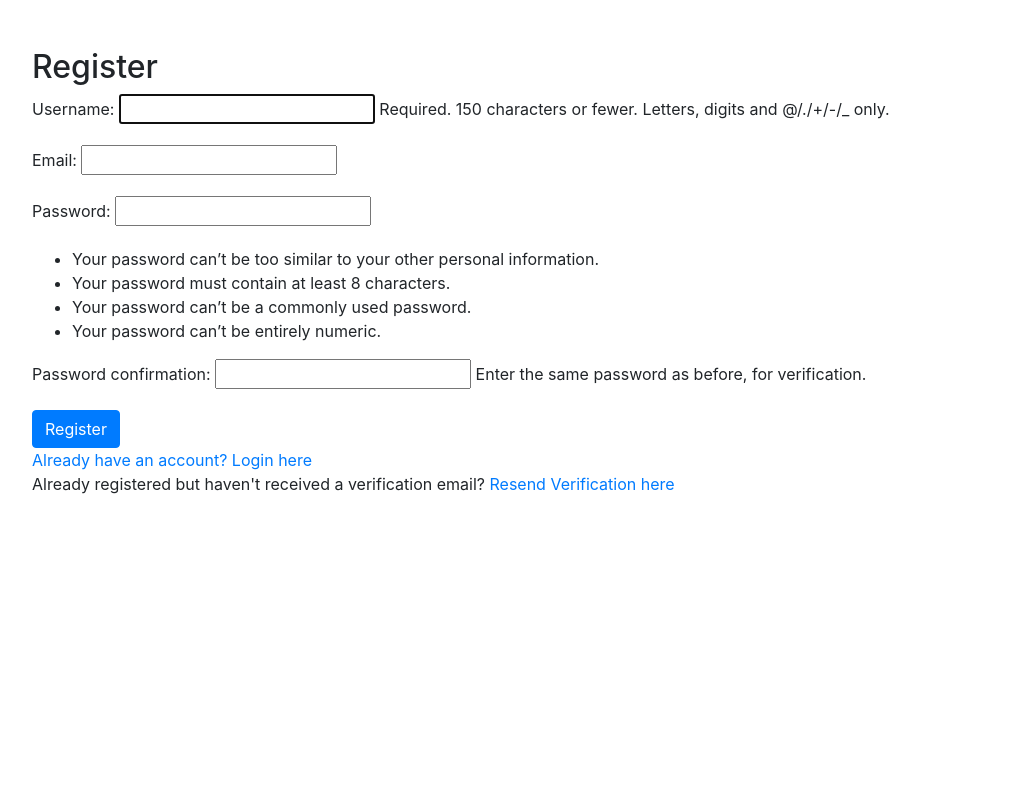
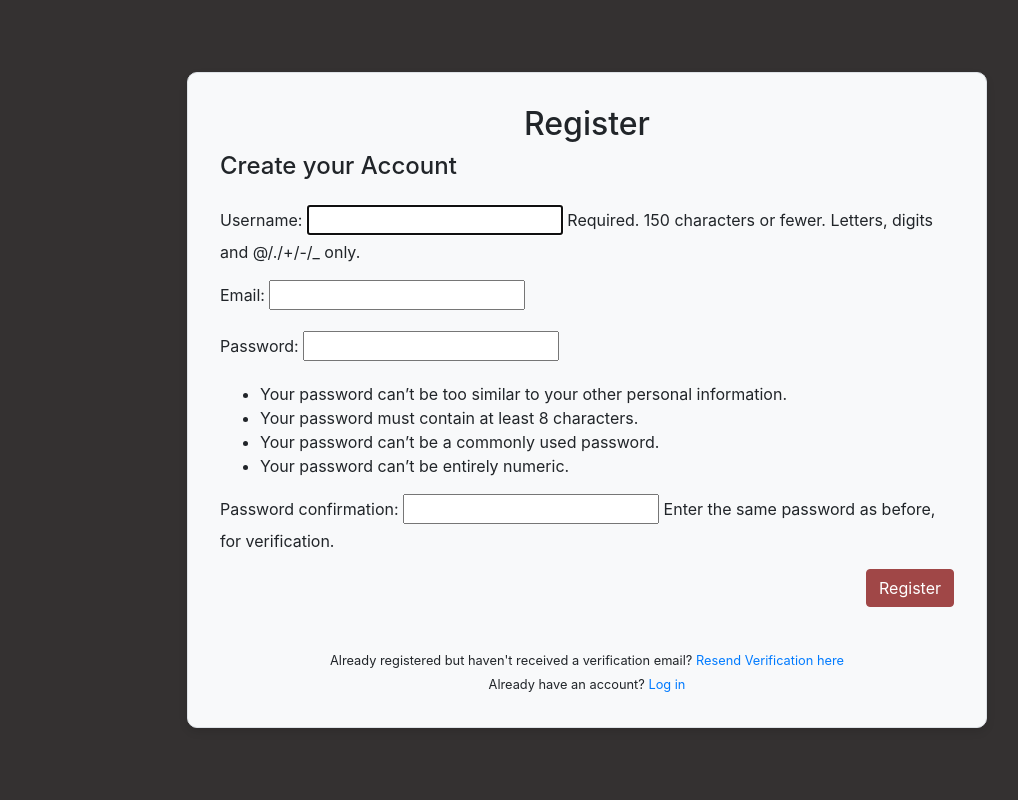
Before and after one commit to nashmglq/SoftDevPrj, a Django app: page /register/ in a window 1280 px wide. Shown: the whole page, without its empty margins (53-1071 px from the left). Run offline with Django 5.2, Linux system fonts and the light colour scheme; some libraries are stand-ins or nearby versions.

Commit message:
Register (kulang)

```diff
--- /dev/null
+++ b/softdevfinals/static/css/register.css
@@ -0,0 +1,59 @@
+html, body {
+    height: 100%; /* Ensures the body takes up the full height of the viewport */
+    margin: 0;
+}
+
+body {
+    background-color: #343131;
+    padding: 1rem; /* Add padding around the body to prevent elements from touching screen edges */
+    display: flex;
+    justify-content: center;
+    align-items: center;
+    margin: 0;
+}
+
+.box-container {
+    background-color: #f8f9fa; /* Light grey background */
+    border: 0.0625rem solid #dee2e6; /* 1px solid border */
+    border-radius: 0.625rem; /* 10px rounded corners */
+    box-shadow: 0 0.25rem 0.5rem rgba(0, 0, 0, 0.1); /* 4px/8px shadow */
+    max-width: 50rem; /* Set max-width to 400px */
+    width: 100%;
+    margin: 0 auto; /* Center the box horizontally */
+    padding: 2rem; /* Add padding inside the box */
+}
+
+.custom-btn {
+    background-color: #a04747; /* Custom green color */
+    border-color: #a04747; /* Border color */
+    color: white; /* Text color */
+    text-decoration: none;
+}
+
+.custom-btn2 {
+    background-color: #a04747; /* Custom green color */
+    border-color: #a04747; /* Border color */
+    color: black; /* Text color */
+    text-decoration: none;
+}
+
+@media (max-width: 576px) {
+    .box-container {
+        max-width: 100%; /* Make the box full-width */
+        padding: 1.5rem; /* Reduce padding */
+        border-radius: 0.5rem; /* Slightly smaller rounded corners */
+    }
+
+    .website-name {
+        font-size: 1.5rem; /* Reduce font size */
+        margin-top: 1rem;
+    }
+
+    .logo {
+        max-width: 3rem; /* Smaller logo on mobile */
+    }
+
+    body {
+        padding: 0.5rem; /* Reduce body padding for smaller screens */
+    }
+}
--- a/softdevfinals/templates/accounts/register.html
+++ b/softdevfinals/templates/accounts/register.html
@@ -1,14 +1,18 @@
 <!DOCTYPE html>
+{% load static %}
 <html lang="en">
 <head>
   <meta charset="UTF-8">
   <meta name="viewport" content="width=device-width, initial-scale=1.0">
   <title>Register</title>
   <link rel="stylesheet" href="https://stackpath.bootstrapcdn.com/bootstrap/4.5.2/css/bootstrap.min.css">
+  <link rel="stylesheet" href="{% static 'css/register.css' %}">
 </head>
 <body>
-  <div class="container mt-5">
-    <h2>Register</h2>
+
+  <div class="box-container">
+    <h2 class ="text-center">Register</h2>
+    <h4>Create your Account</h4>
 
     {% if form.errors %}
       <div class="alert alert-danger">
@@ -26,17 +30,19 @@
       </div>
     {% endif %}
 
-    <form method="POST">
+    <form method="POST" class="mt-4">
       {% csrf_token %}
       {{ form.as_p }}
-      <button type="submit" class="btn btn-primary">Register</button>
+      <div class="text-right mt-3">
+        <button type="submit" class="btn custom-btn">Register</button>
+      </div>
     </form>
+    <br>
+    <div class="text-center mt-3">
+      <small>Already registered but haven't received a verification email? <a href="{% url 'resend_verification' %}">Resend Verification here</a></small> <br/>
+      <small>Already have an account? <a href="{% url 'login' %}" class="mt-auto">Log in</a></small>
 
-    <div>
-      <a href="{% url 'login' %}">Already have an account? Login here</a>
-      <br>
-      Already registered but haven't received a verification email?
-      <a href="{% url 'resend_verification' %}">Resend Verification here</a>
+
     </div>
   </div>
 
```
